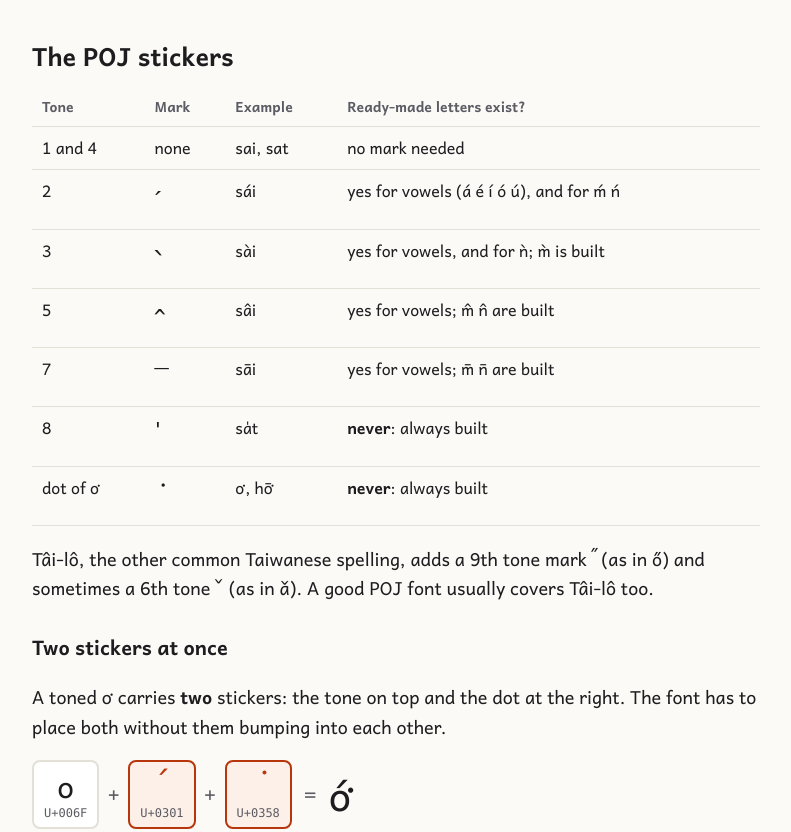
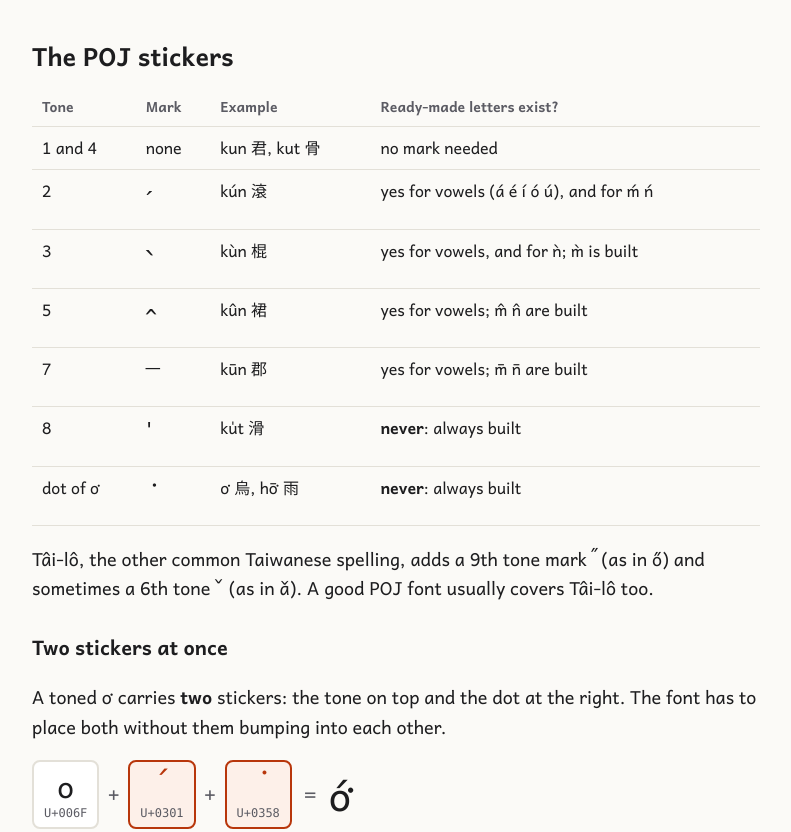
Before and after one commit to PehoejiFont/PehoejiFont.github.io, a plain HTML site: page letters.html in a window 1280 px wide. Shown: the part 1060-1892 px from the top of the page, without its empty margins (244-1035 px from the left). Drawn offline with Linux system fonts and the light colour scheme.

Commit message:
Use dictionary-attested Taigi examples in the guide
Checked against ChhoeTaigi (教育部辭典, 臺日大辭典, Maryknoll):
- neutral tone example lâi--khì -> tńg--khì (轉去); dictionaries write
  來去 as lâi-khì with one hyphen
- tone table uses the kun 君 / kún 滾 / kùn 棍 / kut 骨 / kûn 裙 /
  kūn 郡 / ku̍t 滑 series instead of made-up sa- syllables

Co-Authored-By: Claude Opus 5.5 <noreply@anthropic.com>

```diff
--- a/letters.html
+++ b/letters.html
@@ -58,13 +58,13 @@
 <h2>The POJ stickers</h2>
 <div class="table-wrap"><table>
   <tr><th>Tone</th><th>Mark</th><th>Example</th><th>Ready-made letters exist?</th></tr>
-  <tr><td>1 and 4</td><td>none</td><td class="poj">sai, sat</td><td>no mark needed</td></tr>
-  <tr><td>2</td><td class="poj big">´</td><td class="poj">sái</td><td>yes for vowels (á é í ó ú), and for <span class="poj">ḿ ń</span></td></tr>
-  <tr><td>3</td><td class="poj big">`</td><td class="poj">sài</td><td>yes for vowels, and for <span class="poj">ǹ</span>; <span class="poj">m̀</span> is built</td></tr>
-  <tr><td>5</td><td class="poj big">^</td><td class="poj">sâi</td><td>yes for vowels; <span class="poj">m̂ n̂</span> are built</td></tr>
-  <tr><td>7</td><td class="poj big">¯</td><td class="poj">sāi</td><td>yes for vowels; <span class="poj">m̄ n̄</span> are built</td></tr>
-  <tr><td>8</td><td class="poj big">&nbsp;̍</td><td class="poj">sa̍t</td><td><strong>never</strong>: always built</td></tr>
-  <tr><td>dot of <span class="poj">o͘</span></td><td class="poj big">&nbsp;͘</td><td class="poj">o͘, hō͘</td><td><strong>never</strong>: always built</td></tr>
+  <tr><td>1 and 4</td><td>none</td><td class="poj">kun 君, kut 骨</td><td>no mark needed</td></tr>
+  <tr><td>2</td><td class="poj big">´</td><td class="poj">kún 滾</td><td>yes for vowels (á é í ó ú), and for <span class="poj">ḿ ń</span></td></tr>
+  <tr><td>3</td><td class="poj big">`</td><td class="poj">kùn 棍</td><td>yes for vowels, and for <span class="poj">ǹ</span>; <span class="poj">m̀</span> is built</td></tr>
+  <tr><td>5</td><td class="poj big">^</td><td class="poj">kûn 裙</td><td>yes for vowels; <span class="poj">m̂ n̂</span> are built</td></tr>
+  <tr><td>7</td><td class="poj big">¯</td><td class="poj">kūn 郡</td><td>yes for vowels; <span class="poj">m̄ n̄</span> are built</td></tr>
+  <tr><td>8</td><td class="poj big">&nbsp;̍</td><td class="poj">ku̍t 滑</td><td><strong>never</strong>: always built</td></tr>
+  <tr><td>dot of <span class="poj">o͘</span></td><td class="poj big">&nbsp;͘</td><td class="poj">o͘ 烏, hō͘ 雨</td><td><strong>never</strong>: always built</td></tr>
 </table></div>
 <p>Tâi-lô, the other common Taiwanese spelling, adds a 9th tone mark <span class="poj">&nbsp;̋</span> (as in <span class="poj">ő</span>) and sometimes a 6th tone <span class="poj">ˇ</span> (as in <span class="poj">ǎ</span>). A good POJ font usually covers Tâi-lô too.</p>
 
@@ -130,7 +130,7 @@
 <p>If you have old text like this, convert it to the real stickers once, and it will work everywhere.</p>
 
 <h2>Hyphens</h2>
-<p>POJ joins syllables with <span class="poj">-</span> and marks the neutral tone with two hyphens: <span class="poj">lâi--khì</span> (來去). Some word processors “helpfully” turn <span class="poj">--</span> into a long dash (<span class="poj">–</span>). Turn that auto-correct option off.</p>
+<p>POJ joins syllables with <span class="poj">-</span> and marks the neutral tone with two hyphens: <span class="poj">tńg--khì</span> (轉去, go back). Some word processors “helpfully” turn <span class="poj">--</span> into a long dash (<span class="poj">–</span>). Turn that auto-correct option off.</p>
 
 <div class="next"><a href="./">← Start</a><a href="fonts.html">Next: How fonts draw them →</a></div>
 </main>
```
Also changed, not shown: choose.html (+1 -1 lines), problems.html (+1 -1 lines), 1 other file.
